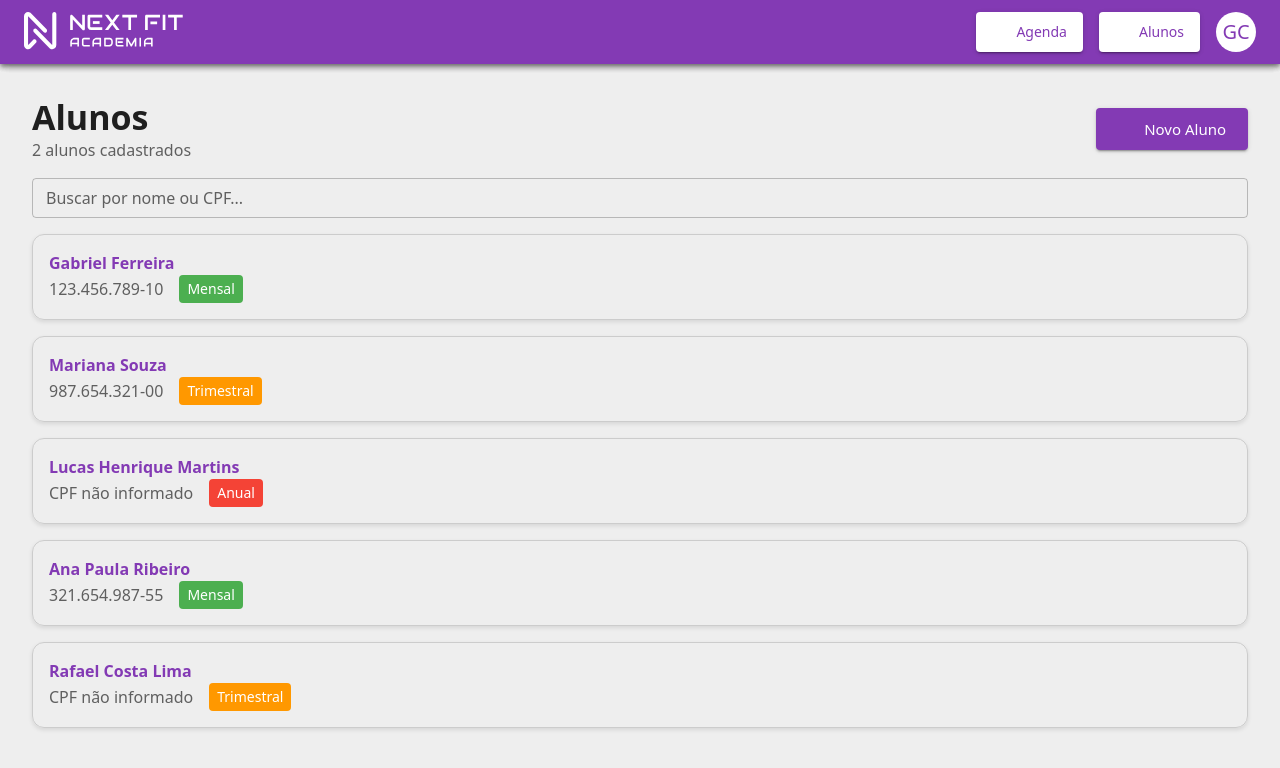
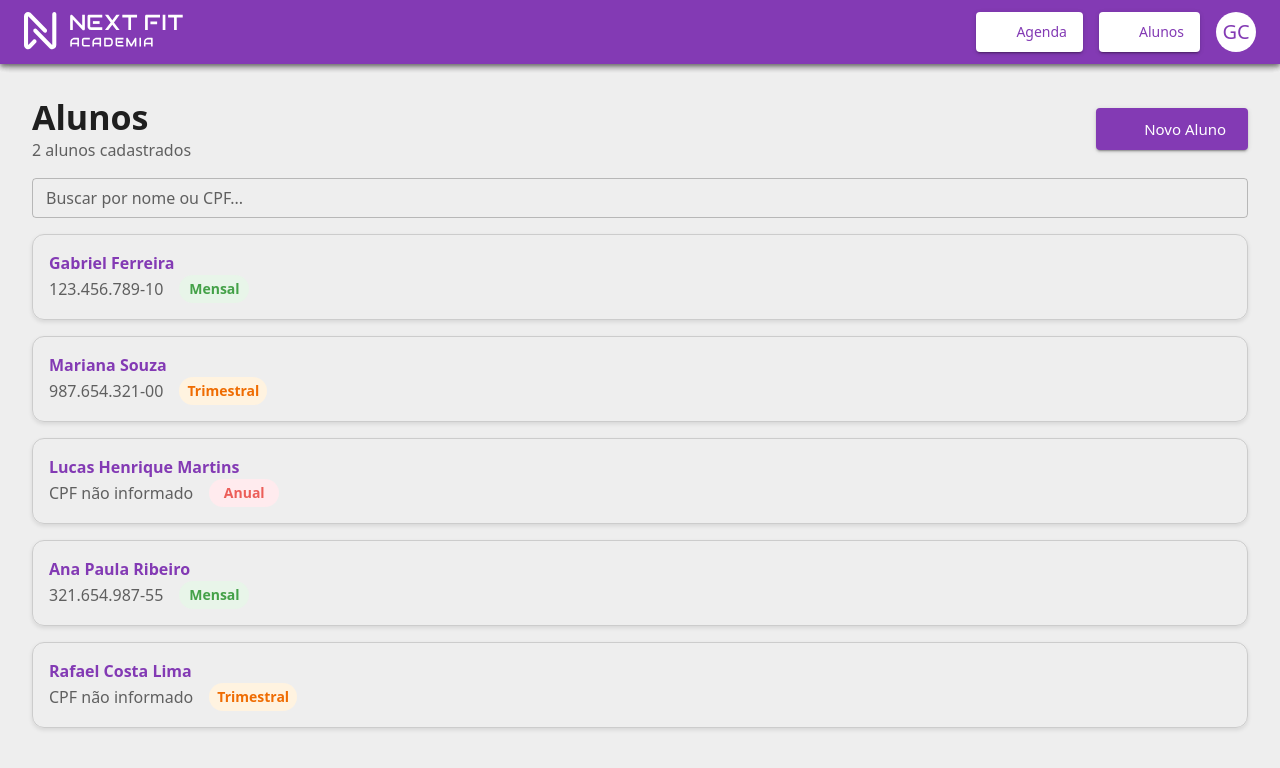
Before and after one commit to imgabrielcastro/SistemaAcademia, a React (Vite) app: page /alunos in a window 1280 px wide. Shown: the top 768 px of the page. Built offline with nearby package versions, Linux system fonts and the light colour scheme; some icons are missing.

Commit message:
style: mudando background e coloracao dos textos do chip

```diff
--- a/src/pages/Alunos/components/AlunoCard/index.tsx
+++ b/src/pages/Alunos/components/AlunoCard/index.tsx
@@ -4,9 +4,9 @@ import { Aluno } from "../../../../types/Aluno";
 
 export default function AlunoCard({ aluno }: { aluno: Aluno }) {
   const tipoContratoToColor: Record<Aluno["tipoContrato"], string> = {
-    Mensal: "#4caf50",
-    Trimestral: "#ff9800",
-    Anual: "#f44336",
+    Mensal: "#e8f5e9",
+    Trimestral: "#FFF3E0",
+    Anual: "#FFEBEE",
   };
 
   return (
@@ -34,10 +34,20 @@ export default function AlunoCard({ aluno }: { aluno: Aluno }) {
             variant="body2"
             sx={{
               bgcolor: tipoContratoToColor[aluno.tipoContrato],
-              color: "white",
+              color: () => {
+                const colorMap = {
+                  Mensal: "#44a148",
+                  Trimestral: "#EF6C02",
+                  Anual: "#EC5E59",
+                };
+                return colorMap[aluno.tipoContrato] || "#424242";
+              },
+              fontWeight: "bold",
               px: 1,
               py: 0.5,
-              borderRadius: 1,
+              borderRadius: 4,
+              textAlign: "center",
+              minWidth: 70,
             }}
           >
             {aluno.tipoContrato}
```
